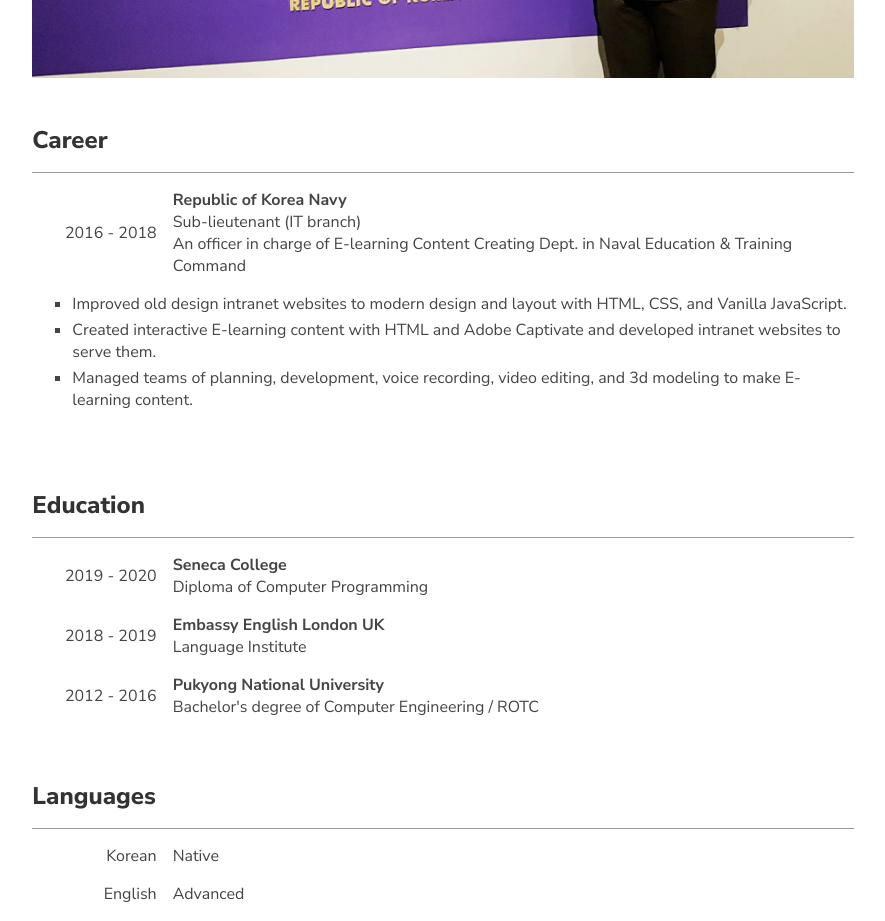
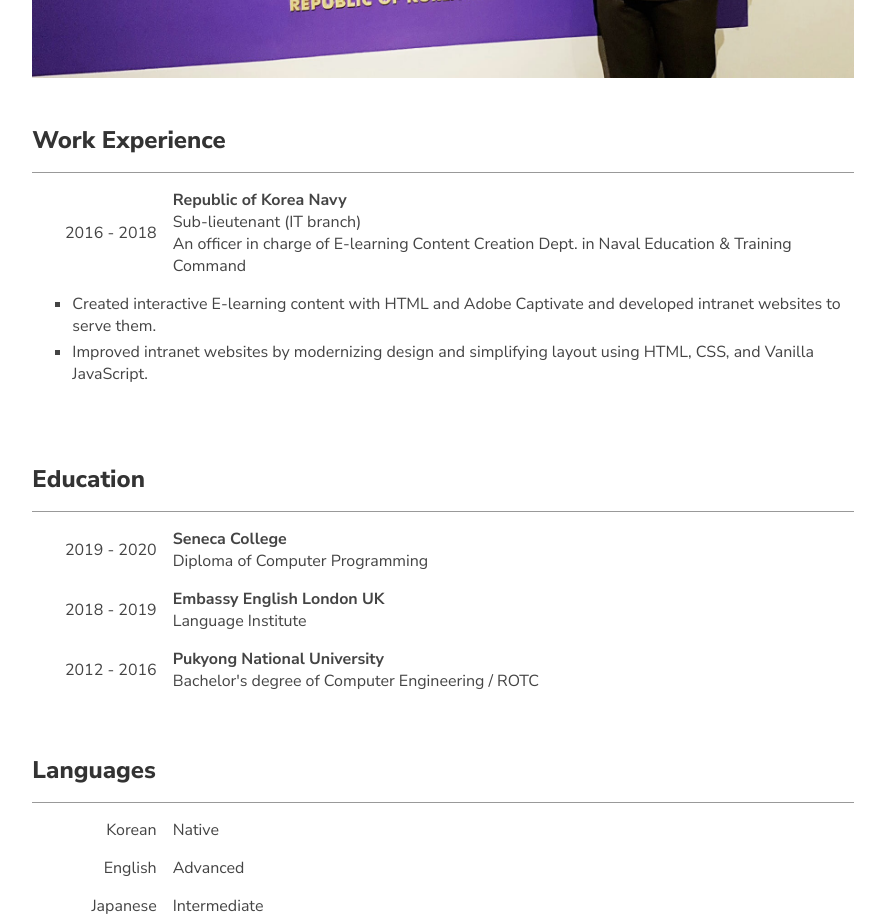
Before and after one commit to stellarsailor/awesome-portfolio, a React (Create React App) app: page /about in a window 1280 px wide. Shown: the part 2280-3201 px from the top of the page, without its empty margins (197-1082 px from the left). Built offline with nearby package versions, Linux system fonts and the light colour scheme.

Commit message:
2nd phase

```diff
--- a/src/components/Footer.js
+++ b/src/components/Footer.js
@@ -32,7 +32,7 @@ export default function Footer() {
     return (
         <FooterPane>
             <TextInside>
-                <HoverLink href="mailto:dev.stellarsailor@gmail.com" target="_blank" rel="noreferrer"> Email </HoverLink>
+                <HoverLink href="mailto:minsulee.dev@gmail.com" target="_blank" rel="noreferrer"> Email </HoverLink>
                 |
                 <HoverLink href="https://github.com/stellarsailor" target="_blank" rel="noreferrer"> GitHub </HoverLink>
                 |
--- a/src/data/projects.ts
+++ b/src/data/projects.ts
@@ -60,7 +60,7 @@ export const projects: Array<ProjectType> = [
         stack: ['React.js', 'Node.js(Express.js)', 'Nginx', 'MySQL(EC2)', 'AWS S3/EC2/CloudFront/Route53', 'React Native (Web View App)'],
         feature: ['SPA', 'Responsive', 'SSR by react-snapshot', 'SEO', 'RESTful Back-end', "https SSL(Let's Encrypt)"],
         profit: 'Google AdSense, KaKao Adfit / Google Admob(Mobile)',
-        result: '199k Users, 347k Sessions on Google Analytics, 5k downloads on Google Play ( ~ Jan 2021)',
+        result: '210k Users, 373k Sessions on Google Analytics, 5k downloads on Google Play ( ~ Feb 2021)',
         library: 'https://github.com/stellarsailor/portfolio/blob/orphan_branch/src/data/dependencies/Valog.json',
 
         idea: "I am a big fan of video games and E-Sports, so when Riot Games' Valorant was released, I started to make a Valorant information website for the Koreans. I would say this is the very first Valorant website in the Korean community, so it went viral.",
--- a/src/pages/About.js
+++ b/src/pages/About.js
@@ -207,7 +207,7 @@ export default function About (){
                     style={{width: '100%'}}
                     />
 
-                    <DividerTitle>Career</DividerTitle>
+                    <DividerTitle>Work Experience</DividerTitle>
                     <Divider />
 
                     <InfoLine>
@@ -215,13 +215,12 @@ export default function About (){
                         <InfoRight>
                             <b>Republic of Korea Navy</b>
                             <div>Sub-lieutenant (IT branch)</div>
-                            <div>An officer in charge of E-learning Content Creating Dept. in Naval Education & Training Command</div>
+                            <div>An officer in charge of E-learning Content Creation Dept. in Naval Education & Training Command</div>
                         </InfoRight>
                     </InfoLine>
                     <ul style={{marginTop: '1rem'}}>
-                        <InsideList>Improved old design intranet websites to modern design and layout with HTML, CSS, and Vanilla JavaScript.</InsideList>
                         <InsideList>Created interactive E-learning content with HTML and Adobe Captivate and developed intranet websites to serve them.</InsideList>
-                        <InsideList>Managed teams of planning, development, voice recording, video editing, and 3d modeling to make E-learning content.</InsideList>
+                        <InsideList>Improved intranet websites by modernizing design and simplifying layout using HTML, CSS, and Vanilla JavaScript.</InsideList>
                     </ul>
                     <br/>
 
--- a/src/pages/Contact.js
+++ b/src/pages/Contact.js
@@ -71,7 +71,7 @@ export default function Contact (){
     },[])
 
     const contactType = ['Email', 'GitHub', 'LinkedIn', 'Instagram']
-    const contactLink = ['mailto:dev.stellarsailor@gmail.com', 'https://github.com/stellarsailor', 'https://www.linkedin.com/in/minsu-lee-b6818b198/', 'https://www.instagram.com/stellarsalior']
+    const contactLink = ['mailto:minsulee.dev@gmail.com', 'https://github.com/stellarsailor', 'https://www.linkedin.com/in/minsu-lee-b6818b198/', 'https://www.instagram.com/stellarsalior']
 
     return (
         <Row nogutter justify="center">
```
Also changed, not shown: public/images/projects/Valog/1.jpg.
